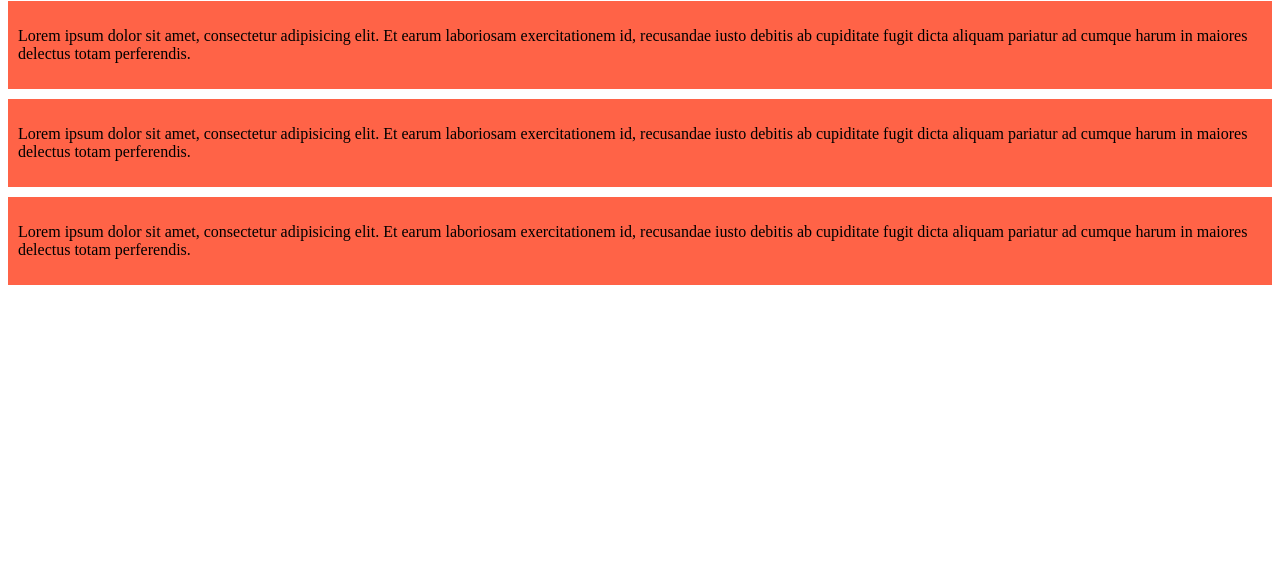
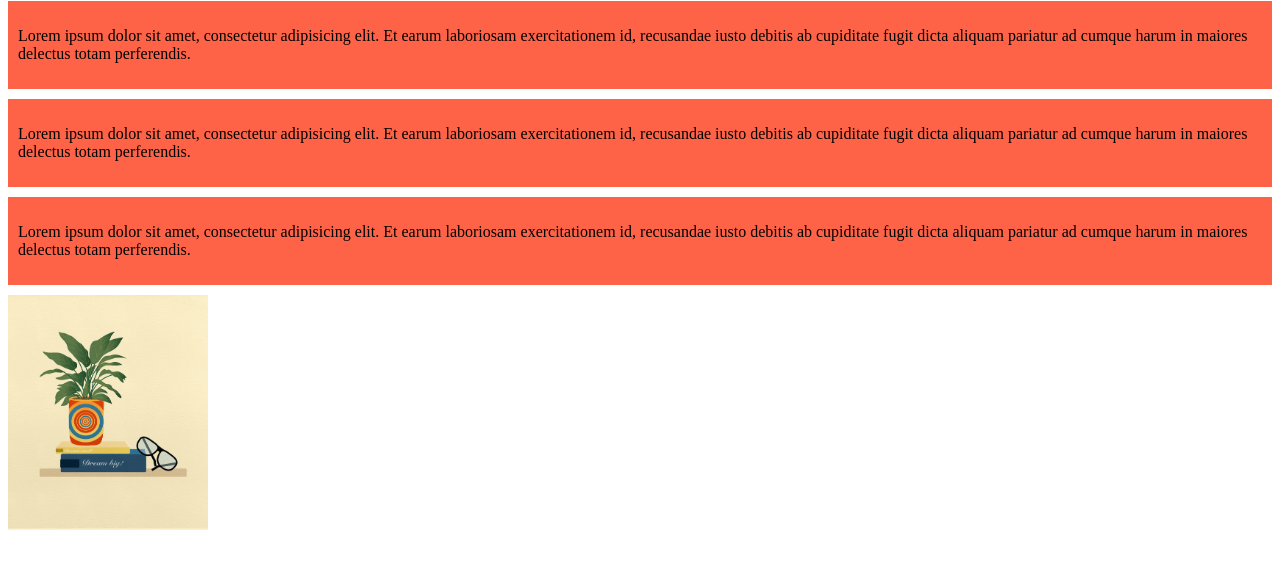
Before and after one commit to avijitmohajon/simple-repo, a plain HTML site: page index.html in a window 1280 px wide. Shown: the part 79-648 px from the top of the page. Drawn offline with Linux system fonts and the light colour scheme.

Commit message:
piucture add

```diff
--- a/index.html
+++ b/index.html
@@ -28,6 +28,8 @@
 
     </div>
 
+    <img src="/image/books.jpg" alt="books" width="200px">
+
 
 
 </body>
```
Also changed, not shown: image/books.jpg (added).
